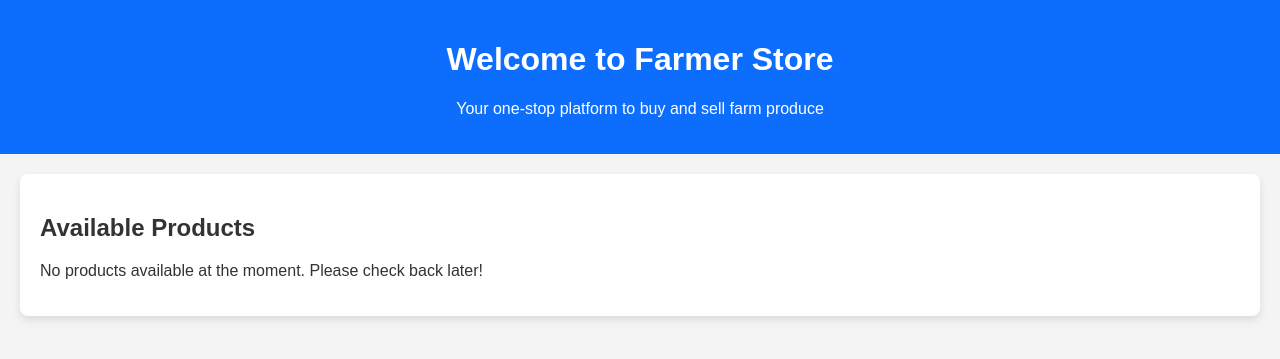
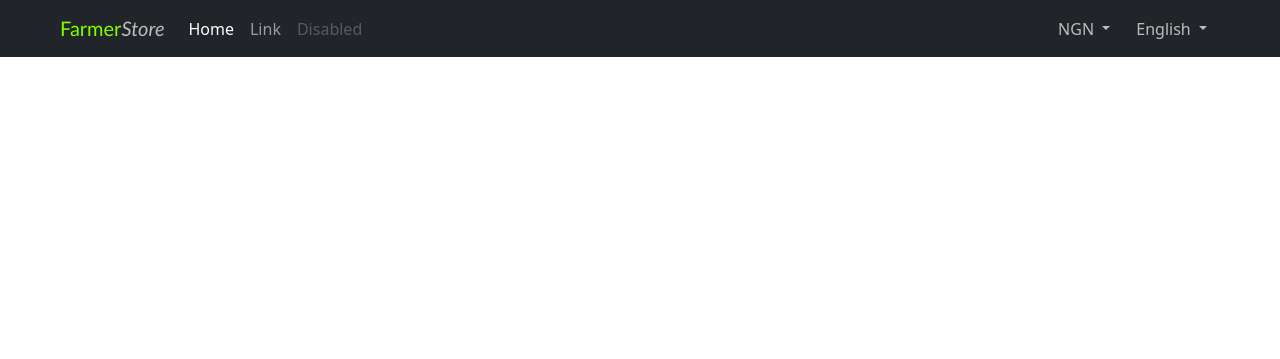
Before and after one commit to flexcodemic/bajam_website, a Django app: page / in a window 1280 px wide. Shown: the top 359 px of the page. Run offline with Django 5.2, Linux system fonts and the light colour scheme.

Commit message:
Made changes and create menubar

```diff
--- a/static/farmerstore_app/styles.css
+++ b/static/farmerstore_app/styles.css
@@ -1,37 +1,11 @@
-body {
-    font-family: Arial, sans-serif;
-    background-color: #F4F4F4;  /* Light gray background */
-    color: #333;
-    margin: 0;
-    padding: 0;
+span {
+    color: chartreuse;
+    font-family: 'Trebuchet MS';
 }
-
-header {
-    background-color: #0D6EFD;  /* Blue header */
-    color: white;
-    padding: 20px;
-    text-align: center;
+#italic {
+    color: #bcbcbc;
+    font-style: italic;
 }
-
-.container {
-    max-width: 1200px;
-    margin: 20px auto;
-    padding: 20px;
-    background-color: #fff;  /* White background for content */
-    border-radius: 8px;
-    box-shadow: 0 4px 8px rgba(0,0,0,0.1);
+#dropdownMenu1, #dropdownMenu2 {
+    color: #bcbcbc;
 }
-
-.button {
-    background-color: #28A745;  /* Green button */
-    color: white;
-    padding: 10px 20px;
-    border: none;
-    border-radius: 5px;
-    cursor: pointer;
-    text-decoration: none;
-}
-
-.button:hover {
-    background-color: #218838;  /* Darker green on hover */
-}
--- a/templates/farmerstore_app/home.html
+++ b/templates/farmerstore_app/home.html
@@ -7,16 +7,60 @@
     <title>Farmer Store</title>
     <!-- Link to the external CSS file -->
     <link rel="stylesheet" type="text/css" href="{% static 'farmerstore_app/styles.css' %}">
+    <!-- Add icons (optional, using FontAwesome) -->
+    <link rel="stylesheet" href="https://cdnjs.cloudflare.com/ajax/libs/font-awesome/5.15.4/css/all.min.css">
+    <link href="https://cdn.jsdelivr.net/npm/bootstrap@5.0.2/dist/css/bootstrap.min.css" rel="stylesheet" integrity="sha384-EVSTQN3/azprG1Anm3QDgpJLIm9Nao0Yz1ztcQTwFspd3yD65VohhpuuCOmLASjC" crossorigin="anonymous">
 </head>
 <body>
-    <header>
-        <h1>Welcome to Farmer Store</h1>
-        <p>Your one-stop platform to buy and sell farm produce</p>
-    </header>
-    <div class="container">
-        <h2>Available Products</h2>
-        <!-- Product listings will go here -->
-        <p>No products available at the moment. Please check back later!</p>
+    <nav class="navbar navbar-expand-lg navbar-dark bg-dark">
+    <div class="container-fluid bg-dark mx-5">
+    <a class="navbar-brand" href="#"><span>Farmer</span><span id="italic">Store</span></a>
+    <button class="navbar-toggler" type="button" data-bs-toggle="collapse" data-bs-target="#navbarSupportedContent" aria-controls="navbarSupportedContent" aria-expanded="false" aria-label="Toggle navigation">
+      <span class="navbar-toggler-icon"></span>
+    </button>
+    <div class="collapse navbar-collapse" id="navbarSupportedContent">
+      <ul class="navbar-nav me-auto mb-2 mb-lg-0">
+        <li class="nav-item">
+          <a class="nav-link active" aria-current="page" href="#">Home</a>
+        </li>
+        <li class="nav-item">
+          <a class="nav-link" href="#">Link</a>
+        </li>
+        <li class="nav-item">
+          <a class="nav-link disabled" href="#" tabindex="-1" aria-disabled="true">Disabled</a>
+        </li>
+      </ul>
+      <div class="dropdown">
+    <button class="btn btn-dark dropdown-toggle" type="button" id="dropdownMenu1" data-bs-toggle="dropdown" aria-expanded="false">
+    NGN
+    </button>
+    <ul class="dropdown-menu" aria-labelledby="dropdownMenu1">
+    <li><button class="dropdown-item" type="button">KES</button></li>
+    <li><button class="dropdown-item" type="button">USA</button></li>
+    <li><button class="dropdown-item" type="button">GHS</button></li>
+    </ul>
     </div>
+      <div class="dropdown">
+    <button class="btn btn-dark dropdown-toggle" type="button" id="dropdownMenu2" data-bs-toggle="dropdown" aria-expanded="false">
+    English
+    </button>
+    <ul class="dropdown-menu" aria-labelledby="dropdownMenu2">
+    <li><button class="dropdown-item" type="button">French</button></li>
+    <li><button class="dropdown-item" type="button">Spanish</button></li>
+    <li><button class="dropdown-item" type="button">German</button></li>
+    </ul>
+    </div>
+    </div>
+</nav>
+</div>
+
+
+
+
+
+
+
+<script src="https://cdn.jsdelivr.net/npm/@popperjs/core@2.9.2/dist/umd/popper.min.js" integrity="sha384-IQsoLXl5PILFhosVNubq5LC7Qb9DXgDA9i+tQ8Zj3iwWAwPtgFTxbJ8NT4GN1R8p" crossorigin="anonymous"></script>
+<script src="https://cdn.jsdelivr.net/npm/bootstrap@5.0.2/dist/js/bootstrap.min.js" integrity="sha384-cVKIPhGWiC2Al4u+LWgxfKTRIcfu0JTxR+EQDz/bgldoEyl4H0zUF0QKbrJ0EcQF" crossorigin="anonymous"></script>
 </body>
 </html>
```
